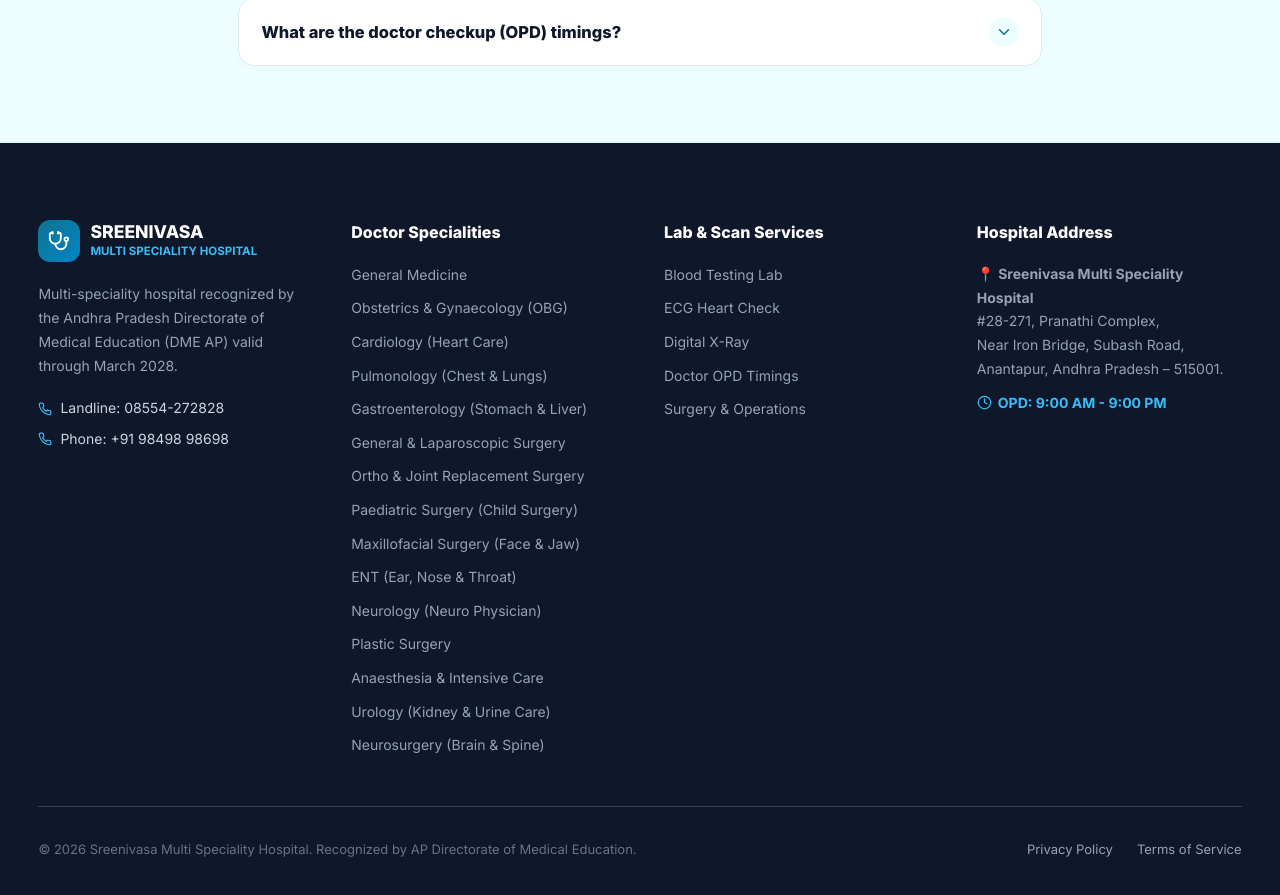
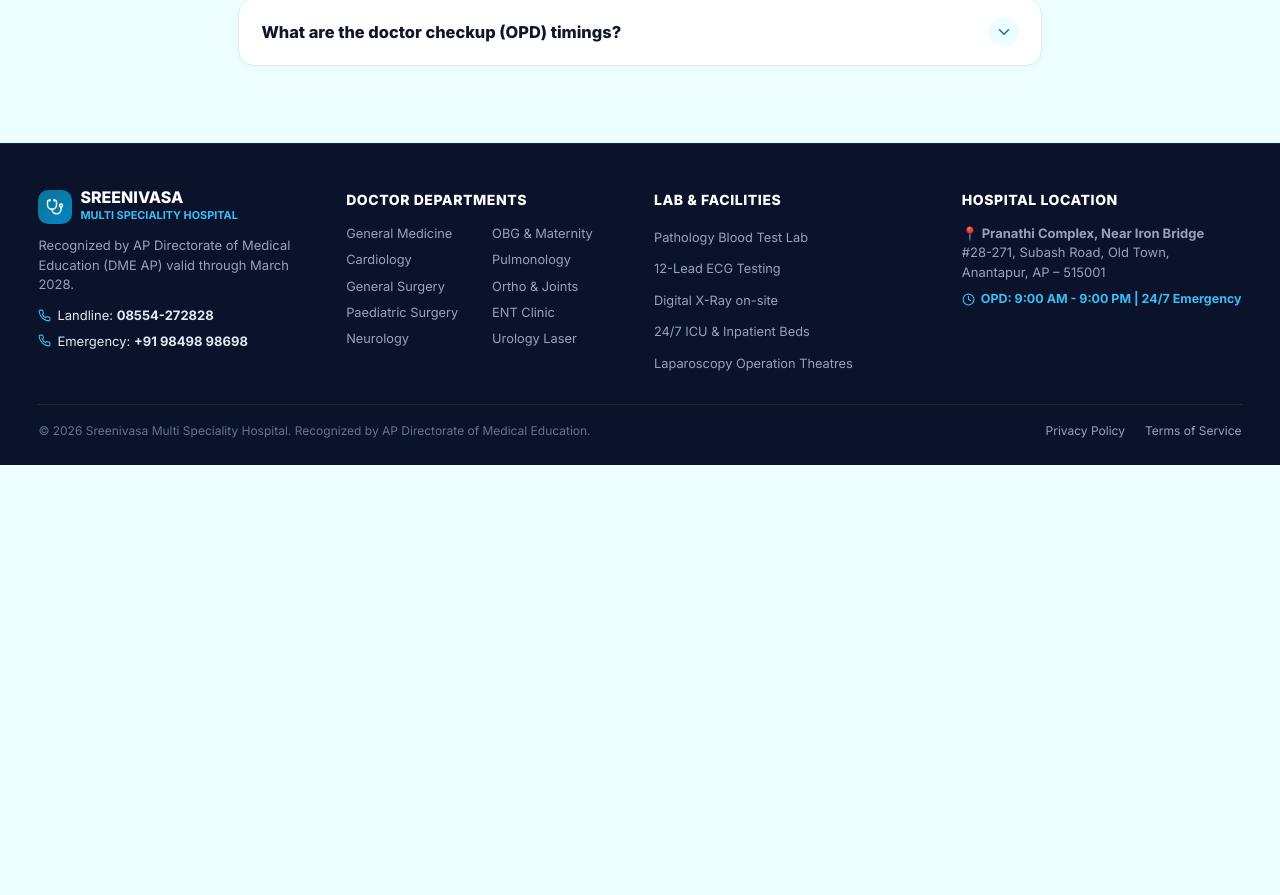
Before and after one commit to adradivya001/sreenivasa, a React (Vite) app: page / in a window 1280 px wide. Shown: the part 7391-8286 px from the top of the page. After the commit the page ends 7856 px from the top, so only its background shows below. Built offline with nearby package versions, Linux system fonts and the light colour scheme.

Commit message:
style: reduce footer height and compact column layout

```diff
--- a/src/components/layout/Footer.tsx
+++ b/src/components/layout/Footer.tsx
@@ -1,7 +1,6 @@
 import { Link } from 'react-router-dom';
-import { Phone, MapPin, Stethoscope, ShieldCheck, Clock } from 'lucide-react';
+import { Phone, MapPin, Stethoscope, Clock, ShieldCheck } from 'lucide-react';
 import { siteConfig } from '@/content/site.config';
-import { specialities } from '@/content/specialities';
 
 export function Footer() {
   const year = new Date().getFullYear();
@@ -10,160 +9,158 @@ export function Footer() {
     <footer
       role="contentinfo"
       style={{
-        background: '#0F172A',
+        background: '#0B132B',
         color: '#CBD5E1',
-        paddingTop: 'clamp(3rem, 6vw, 5rem)',
-        paddingBottom: 'clamp(1.5rem, 3vw, 2.5rem)',
+        padding: 'clamp(2rem, 3.5vw, 3rem) 0 clamp(1.25rem, 2vw, 1.75rem) 0',
+        borderTop: '1px solid #1E293B',
       }}
     >
       <div className="container" style={{ maxWidth: 1340, margin: '0 auto', padding: '0 clamp(1rem, 3vw, 2.5rem)' }}>
-        {/* Top grid */}
+
+        {/* Main Footer Row */}
         <div style={{
           display: 'grid',
-          gridTemplateColumns: 'repeat(auto-fit, minmax(240px, 1fr))',
-          gap: 'clamp(2rem, 4vw, 3rem)',
-          paddingBottom: '3rem',
-          borderBottom: '1px solid #334155',
+          gridTemplateColumns: 'repeat(auto-fit, minmax(220px, 1fr))',
+          gap: '1.75rem',
+          paddingBottom: '1.75rem',
+          borderBottom: '1px solid #1E293B',
         }}>
-          {/* Brand */}
-          <div style={{ gridColumn: 'span 1' }}>
+          {/* 1. Brand & Credentials */}
+          <div>
             <div style={{
               display: 'inline-flex',
               alignItems: 'center',
-              gap: 10,
-              marginBottom: '1.25rem',
+              gap: 8,
+              marginBottom: '0.75rem',
             }}>
               <div style={{
-                width: 42, height: 42, borderRadius: 12,
+                width: 34, height: 34, borderRadius: 10,
                 background: 'linear-gradient(135deg, #0E7490 0%, #0284C7 100%)',
                 display: 'flex', alignItems: 'center', justifyContent: 'center',
                 color: '#FFFFFF',
               }}>
-                <Stethoscope size={22} />
+                <Stethoscope size={18} />
               </div>
               <div>
-                <div style={{ fontSize: '1.1rem', fontWeight: 800, color: '#FFFFFF', lineHeight: 1.1 }}>
+                <div style={{ fontSize: '1rem', fontWeight: 800, color: '#FFFFFF', lineHeight: 1.1 }}>
                   SREENIVASA
                 </div>
-                <div style={{ fontSize: '0.72rem', color: '#38BDF8', fontWeight: 700, textTransform: 'uppercase' }}>
+                <div style={{ fontSize: '0.68rem', color: '#38BDF8', fontWeight: 700, textTransform: 'uppercase' }}>
                   Multi Speciality Hospital
                 </div>
               </div>
             </div>
 
-            <p style={{ color: '#94A3B8', fontSize: '0.875rem', lineHeight: 1.7, maxWidth: 320, marginBottom: '1.25rem' }}>
-              Multi-speciality hospital recognized by the Andhra Pradesh Directorate of Medical Education (DME AP) valid through March 2028.
+            <p style={{ color: '#94A3B8', fontSize: '0.8125rem', lineHeight: 1.5, maxWidth: 280, margin: '0 0 10px 0' }}>
+              Recognized by AP Directorate of Medical Education (DME AP) valid through March 2028.
             </p>
 
-            <div style={{ display: 'flex', flexDirection: 'column', gap: 8 }}>
+            <div style={{ display: 'flex', flexDirection: 'column', gap: 5 }}>
               <a
                 href={`tel:${siteConfig.contact.landline}`}
-                style={{ display: 'flex', alignItems: 'center', gap: 8, color: '#CBD5E1', fontSize: '0.875rem', textDecoration: 'none' }}
+                style={{ display: 'flex', alignItems: 'center', gap: 6, color: '#E2E8F0', fontSize: '0.8125rem', textDecoration: 'none' }}
               >
-                <Phone size={14} color="#38BDF8" />
-                <span>Landline: {siteConfig.contact.landlineDisplay}</span>
+                <Phone size={13} color="#38BDF8" />
+                <span>Landline: <strong>{siteConfig.contact.landlineDisplay}</strong></span>
               </a>
               <a
                 href={`tel:${siteConfig.contact.phone}`}
-                style={{ display: 'flex', alignItems: 'center', gap: 8, color: '#CBD5E1', fontSize: '0.875rem', textDecoration: 'none' }}
+                style={{ display: 'flex', alignItems: 'center', gap: 6, color: '#E2E8F0', fontSize: '0.8125rem', textDecoration: 'none' }}
               >
-                <Phone size={14} color="#38BDF8" />
-                <span>Phone: {siteConfig.contact.phoneDisplay}</span>
+                <Phone size={13} color="#38BDF8" />
+                <span>Emergency: <strong>{siteConfig.contact.phoneDisplay}</strong></span>
               </a>
             </div>
           </div>
 
-          {/* 7 Specialities */}
+          {/* 2. Key Specialities (Compact 2-col or curated list) */}
           <div>
-            <h3 style={{ fontSize: '1rem', fontWeight: 750, marginBottom: '1rem', color: '#FFFFFF' }}>
-              Doctor Specialities
+            <h3 style={{ fontSize: '0.875rem', fontWeight: 750, margin: '0 0 0.75rem 0', color: '#FFFFFF', textTransform: 'uppercase', letterSpacing: '0.04em' }}>
+              Doctor Departments
             </h3>
-            <ul style={{ display: 'flex', flexDirection: 'column', gap: 8, listStyle: 'none', padding: 0, margin: 0 }}>
-              {specialities.map((spec) => (
-                <li key={spec.slug}>
+            <div style={{ display: 'grid', gridTemplateColumns: 'repeat(2, 1fr)', gap: '6px 12px' }}>
+              {[
+                'General Medicine',
+                'OBG & Maternity',
+                'Cardiology',
+                'Pulmonology',
+                'General Surgery',
+                'Ortho & Joints',
+                'Paediatric Surgery',
+                'ENT Clinic',
+                'Neurology',
+                'Urology Laser',
+              ].map((name) => (
+                <a
+                  key={name}
+                  href="/#specialities"
+                  style={{ color: '#94A3B8', fontSize: '0.8rem', textDecoration: 'none', transition: 'color 140ms ease' }}
+                  onMouseEnter={(e) => (e.currentTarget.style.color = '#38BDF8')}
+                  onMouseLeave={(e) => (e.currentTarget.style.color = '#94A3B8')}
+                >
+                  {name}
+                </a>
+              ))}
+            </div>
+          </div>
+
+          {/* 3. In-House Services */}
+          <div>
+            <h3 style={{ fontSize: '0.875rem', fontWeight: 750, margin: '0 0 0.75rem 0', color: '#FFFFFF', textTransform: 'uppercase', letterSpacing: '0.04em' }}>
+              Lab & Facilities
+            </h3>
+            <ul style={{ display: 'flex', flexDirection: 'column', gap: 6, listStyle: 'none', padding: 0, margin: 0 }}>
+              {['Pathology Blood Test Lab', '12-Lead ECG Testing', 'Digital X-Ray on-site', '24/7 ICU & Inpatient Beds', 'Laparoscopy Operation Theatres'].map((item) => (
+                <li key={item}>
                   <a
-                    href={`/#specialities`}
-                    style={{ color: '#94A3B8', fontSize: '0.875rem', textDecoration: 'none' }}
+                    href="/#services"
+                    style={{ color: '#94A3B8', fontSize: '0.8rem', textDecoration: 'none' }}
                   >
-                    {spec.name}
+                    {item}
                   </a>
                 </li>
               ))}
             </ul>
           </div>
 
-          {/* Diagnostics & Facilities */}
+          {/* 4. Location & Timings */}
           <div>
-            <h3 style={{ fontSize: '1rem', fontWeight: 750, marginBottom: '1rem', color: '#FFFFFF' }}>
-              Lab & Scan Services
+            <h3 style={{ fontSize: '0.875rem', fontWeight: 750, margin: '0 0 0.75rem 0', color: '#FFFFFF', textTransform: 'uppercase', letterSpacing: '0.04em' }}>
+              Hospital Location
             </h3>
-            <ul style={{ display: 'flex', flexDirection: 'column', gap: 8, listStyle: 'none', padding: 0, margin: 0 }}>
-              <li>
-                <a href="/#services" style={{ color: '#94A3B8', fontSize: '0.875rem', textDecoration: 'none' }}>
-                  Blood Testing Lab
-                </a>
-              </li>
-              <li>
-                <a href="/#services" style={{ color: '#94A3B8', fontSize: '0.875rem', textDecoration: 'none' }}>
-                  ECG Heart Check
-                </a>
-              </li>
-              <li>
-                <a href="/#services" style={{ color: '#94A3B8', fontSize: '0.875rem', textDecoration: 'none' }}>
-                  Digital X-Ray
-                </a>
-              </li>
-              <li>
-                <a href="/#appointment" style={{ color: '#94A3B8', fontSize: '0.875rem', textDecoration: 'none' }}>
-                  Doctor OPD Timings
-                </a>
-              </li>
-              <li>
-                <a href="/#services" style={{ color: '#94A3B8', fontSize: '0.875rem', textDecoration: 'none' }}>
-                  Surgery & Operations
-                </a>
-              </li>
-            </ul>
-          </div>
-
-          {/* Hospital Address */}
-          <div>
-            <h3 style={{ fontSize: '1rem', fontWeight: 750, marginBottom: '1rem', color: '#FFFFFF' }}>
-              Hospital Address
-            </h3>
-            <div style={{ fontSize: '0.875rem', color: '#94A3B8', lineHeight: 1.7 }}>
-              <p style={{ marginBottom: 10 }}>
-                📍 <strong>Sreenivasa Multi Speciality Hospital</strong><br />
-                #28-271, Pranathi Complex,<br />
-                Near Iron Bridge, Subash Road,<br />
-                Anantapur, Andhra Pradesh – 515001.
+            <div style={{ fontSize: '0.8125rem', color: '#94A3B8', lineHeight: 1.5 }}>
+              <p style={{ margin: '0 0 8px 0' }}>
+                📍 <strong>Pranathi Complex, Near Iron Bridge</strong><br />
+                #28-271, Subash Road, Old Town,<br />
+                Anantapur, AP – 515001
               </p>
-              <p style={{ display: 'flex', alignItems: 'center', gap: 6, color: '#38BDF8', fontWeight: 650 }}>
-                <Clock size={15} /> OPD: 9:00 AM - 9:00 PM
-              </p>
+              <div style={{ display: 'flex', alignItems: 'center', gap: 6, color: '#38BDF8', fontWeight: 650, fontSize: '0.78rem' }}>
+                <Clock size={13} /> OPD: 9:00 AM - 9:00 PM | 24/7 Emergency
+              </div>
             </div>
           </div>
         </div>
 
-        {/* Bottom bar */}
+        {/* Bottom Legal & Copyright Bar */}
         <div style={{
-          paddingTop: '2rem',
+          paddingTop: '1rem',
           display: 'flex',
           flexWrap: 'wrap',
-          gap: '1rem',
+          gap: '0.75rem',
           justifyContent: 'space-between',
           alignItems: 'center',
-          fontSize: '0.8125rem',
+          fontSize: '0.75rem',
           color: '#64748B',
         }}>
           <div>
             © {year} {siteConfig.name}. Recognized by AP Directorate of Medical Education.
           </div>
-          <div style={{ display: 'flex', gap: '1.5rem' }}>
+          <div style={{ display: 'flex', gap: '1.25rem' }}>
             <Link to="/privacy" style={{ color: '#94A3B8', textDecoration: 'none' }}>Privacy Policy</Link>
             <Link to="/terms" style={{ color: '#94A3B8', textDecoration: 'none' }}>Terms of Service</Link>
           </div>
         </div>
+
       </div>
     </footer>
   );
```
